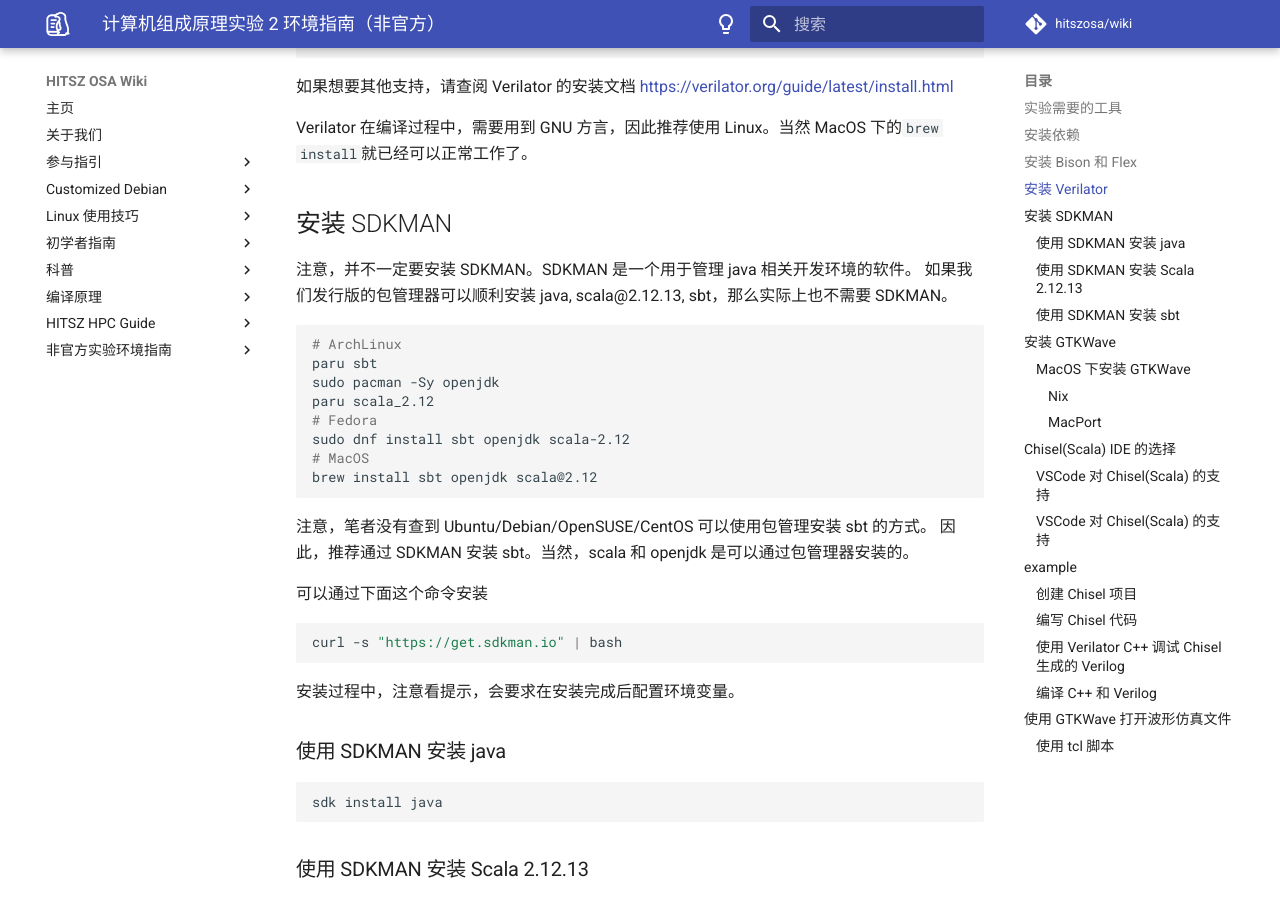
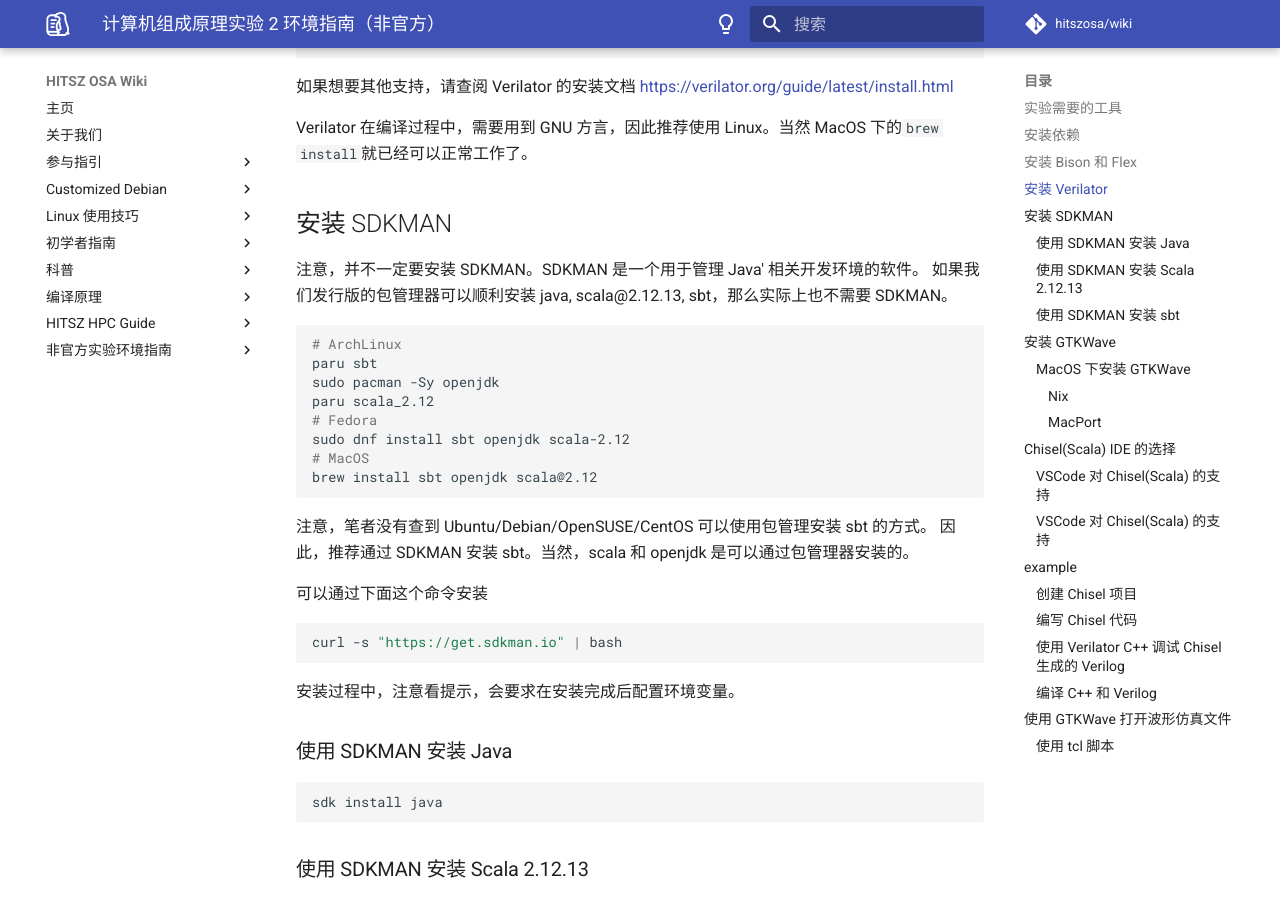
Before and after one commit to hitszosa/wiki, an MkDocs documentation site: the page built from docs/unofficial-lab-env/comp-organ-lab2.md, in a window 1280 px wide and 900 px high, scrolled down 2164 px. Built offline with MkDocs 1.6.1 and Material for MkDocs 9.7.7, drawn with Linux system fonts in a browser that asks for light colours; comment, search, counter and statistics services are not loaded.

````diff
--- a/docs/unofficial-lab-env/comp-organ-lab2.md
+++ b/docs/unofficial-lab-env/comp-organ-lab2.md
@@ -19,7 +19,7 @@
 - gcc
 - git
 - g++
-- java
+- Java
 - make
 - sbt
 - Scala
@@ -95,7 +95,7 @@ Verilator 在编译过程中，需要用到 GNU 方言，因此推荐使用 Linu
 
 ## 安装 SDKMAN
 
-注意，并不一定要安装 SDKMAN。SDKMAN 是一个用于管理 java 相关开发环境的软件。
+注意，并不一定要安装 SDKMAN。SDKMAN 是一个用于管理 Java' 相关开发环境的软件。
 如果我们发行版的包管理器可以顺利安装 java, scala@2.12.13, sbt，那么实际上也不需要 SDKMAN。
 
 ```sh
@@ -120,7 +120,7 @@ curl -s "https://get.sdkman.io" | bash
 
 安装过程中，注意看提示，会要求在安装完成后配置环境变量。
 
-### 使用 SDKMAN 安装 java
+### 使用 SDKMAN 安装 Java
 
 ```sh
 sdk install java
````
